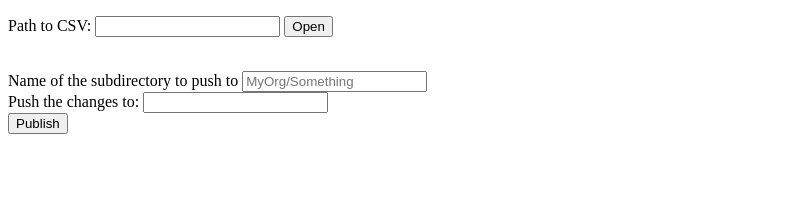
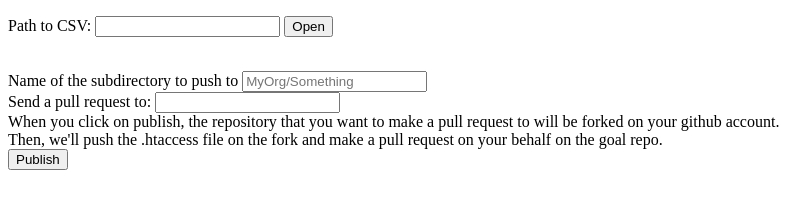
Before and after one commit to PACKED-vzw/CultURIze, an Electron app: page static/main.html in a window 800 px wide. Drawn offline with Linux system fonts and the light colour scheme; no server answers.

Commit message:
Adding more information on the main menu

```diff
--- a/static/main.html
+++ b/static/main.html
@@ -17,10 +17,13 @@
                 <input type="text" id="subdir" placeholder="MyOrg/Something">
                 <br>
 
-                Push the changes to:
+                Send a pull request to:
                 <input type="text" id="github" required>
                 <br>
 
+                When you click on publish, the repository that you want to make a pull request to will be
+                forked on your github account. Then, we'll push the .htaccess file on the fork and make a pull request on your behalf
+                on the goal repo. <br>
                 <button type="submit" id="done">Publish</button>
             </form>
         </p>
```
